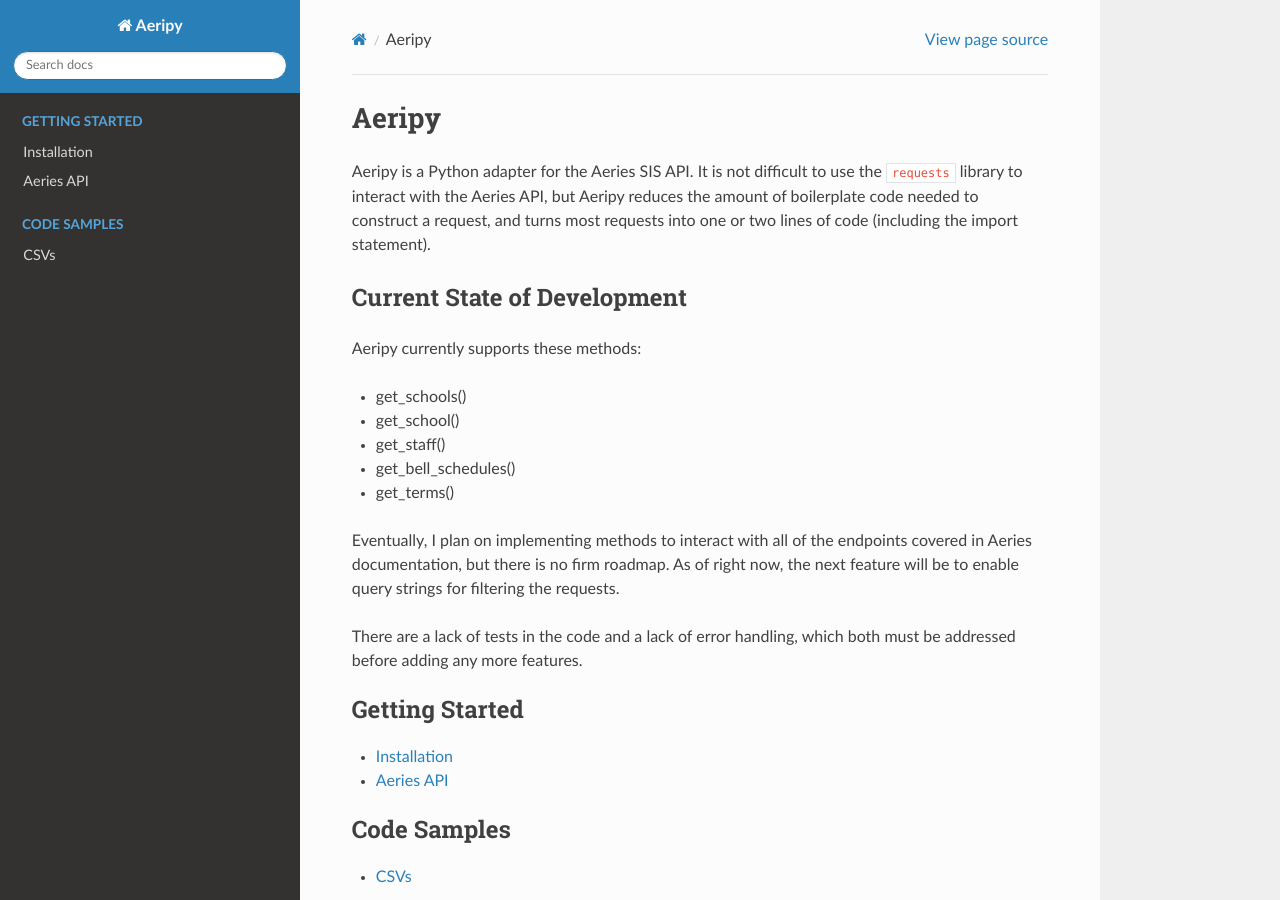
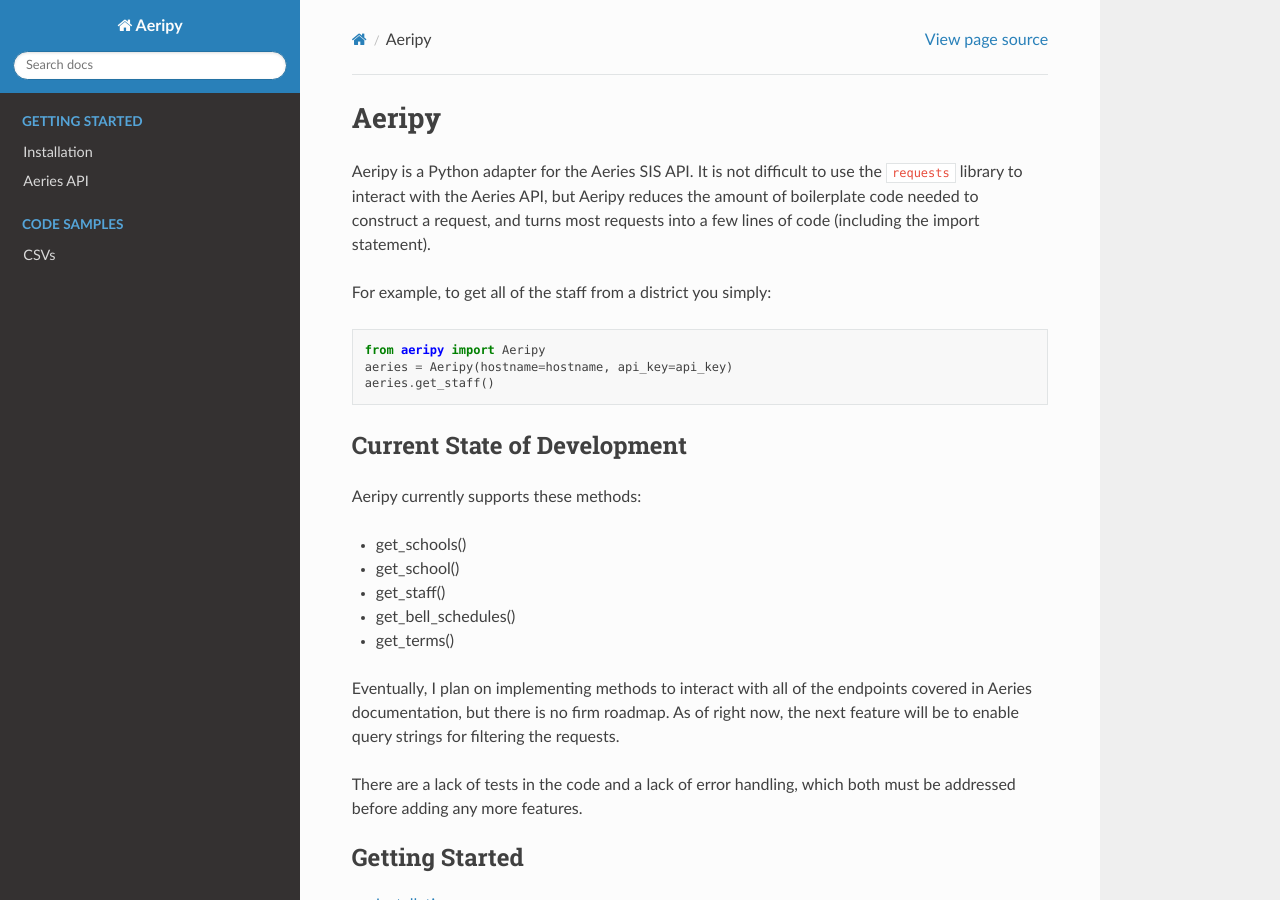
Before and after one commit to ryanaguilar/aeripy, a Sphinx documentation site: the page built from docs/index.rst, in a window 1280 px wide and 900 px high. Built offline with Sphinx 7.4.7 and the Read the Docs theme 2.0.0, drawn with Linux system fonts in a browser that asks for light colours.

Commit message:
modify index.rst

```diff
--- a/docs/index.rst
+++ b/docs/index.rst
@@ -10,7 +10,15 @@ Aeripy
 Aeripy is a Python adapter for the Aeries SIS API.
 It is not difficult to use the ``requests`` library to interact with the Aeries API,
 but Aeripy reduces the amount of boilerplate code needed to construct a request,
-and turns most requests into one or two lines of code (including the import statement).
+and turns most requests into a few lines of code (including the import statement).
+
+For example, to get all of the staff from a district you simply:
+
+.. code:: python3
+
+   from aeripy import Aeripy
+   aeries = Aeripy(hostname=hostname, api_key=api_key)
+   aeries.get_staff()
 
 Current State of Development
 -----------------------------
```
